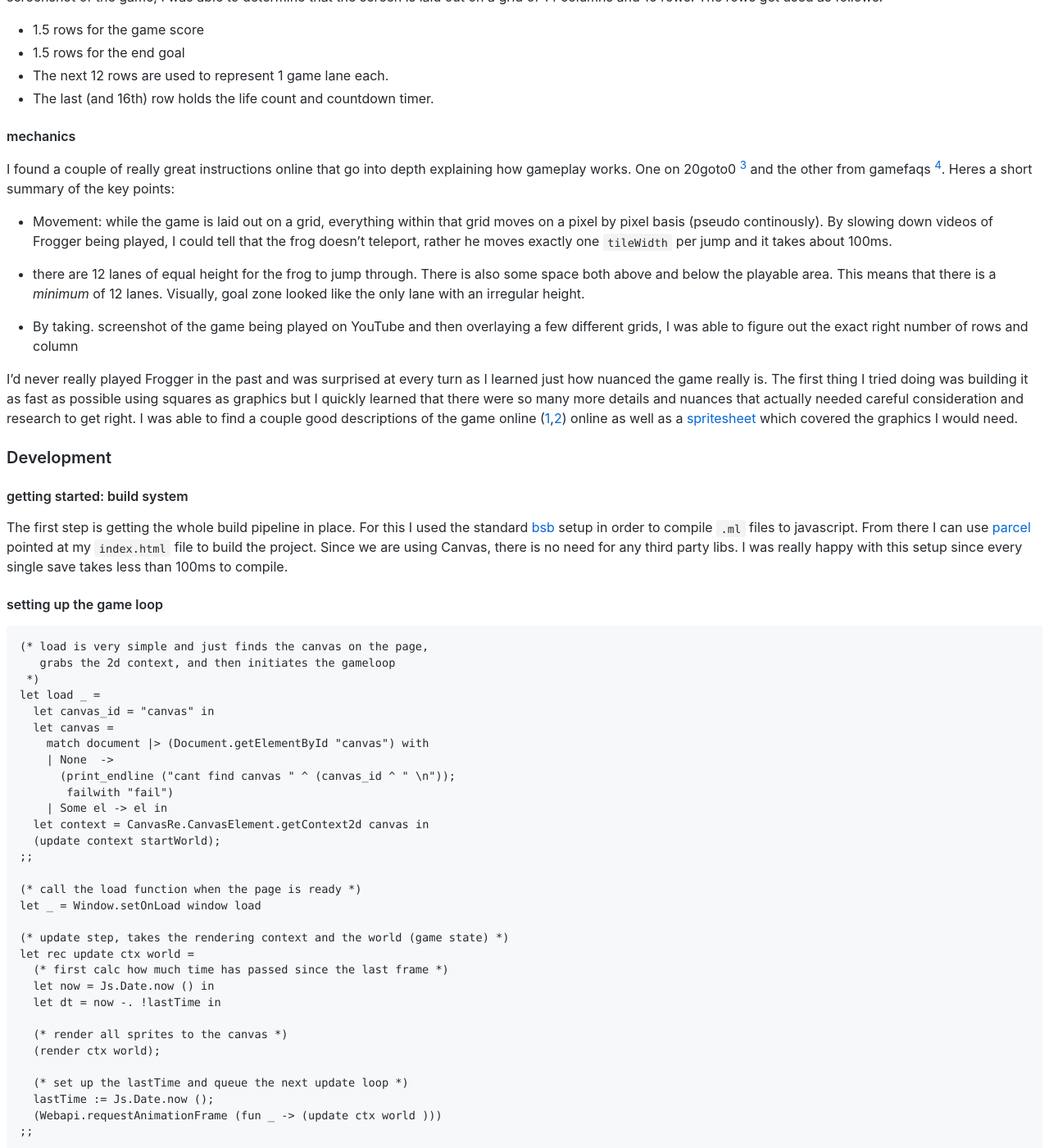
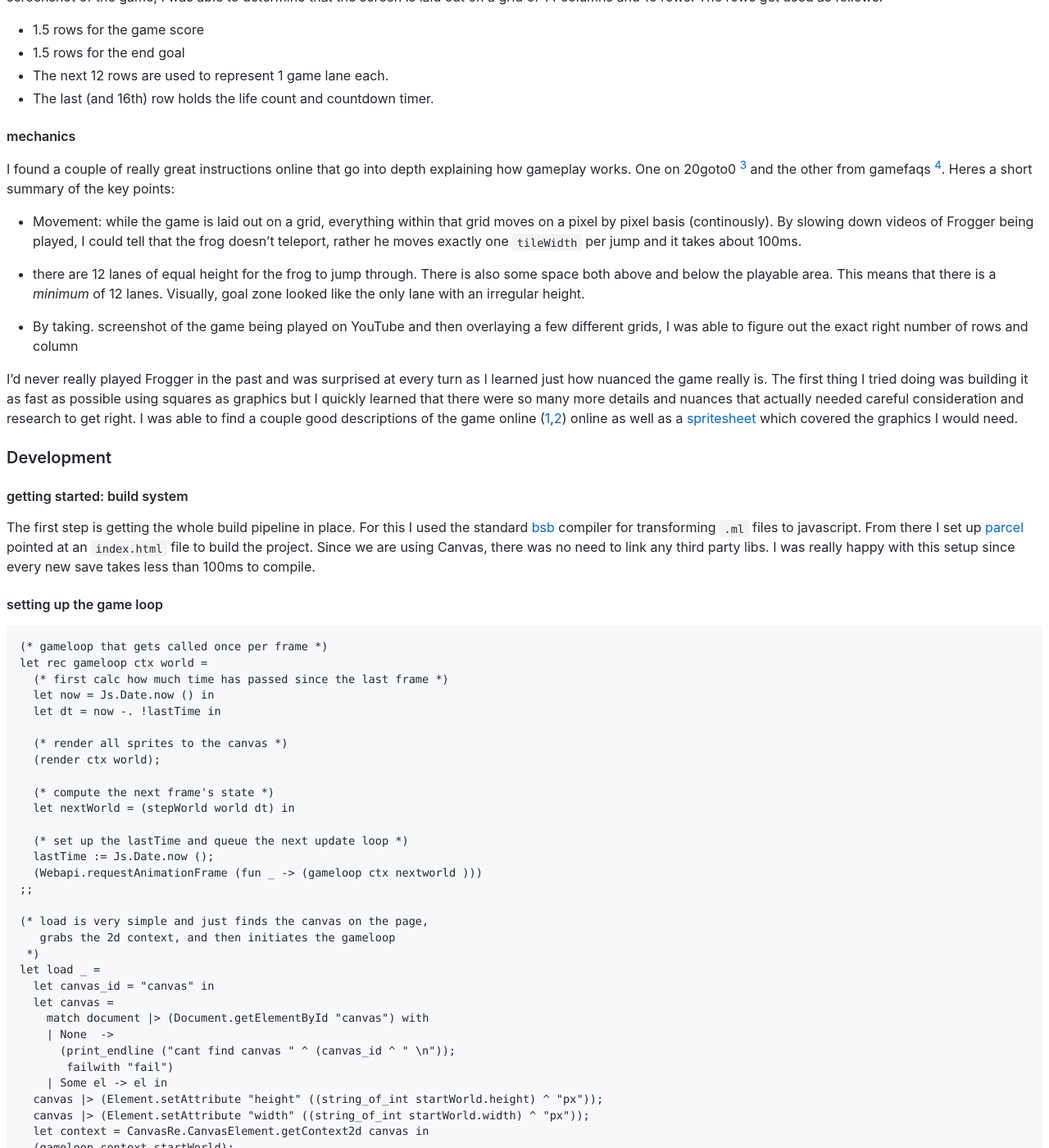
Before and after one commit to samouri/samouri.github.io, a Jekyll site: the page built from learning-bs.md, in a window 1280 px wide and 1400 px high, scrolled down 818 px. Shown: the whole window at 82% size. Built offline with Jekyll 4.4.1, drawn with Linux system fonts in a browser that asks for light colours; some of the changed text lies outside the part shown.

Commit message:
learning-bs

````diff
--- a/learning-bs.md
+++ b/learning-bs.md
@@ -20,7 +20,7 @@
 
 Like most impatient developers, the first thing I did was I dive right into development with absolutely no plan.  At the point where I had a sprite that could move via arrow keys, I came to the realization that nothing was feeling quite right.  There are so many little nuanced questions I needed to answer in order to be able to create a Frogger clone that felt true.  Questions like whether the game runs on a grid or in "continuous" space, how many frames are there in the frog's jump animation.  When the frog jumps, does he *slide* or *teleport*.  What is the aspect ratio of the screen? How much space should each lane take up? How does collision detection work?  Is the strictness of collision detection different depending on if the frog is colliding with a log, turtle, alligator, car, or the end goals?  All of these questions (and more) needed answering.  I used many sources to try to piece together everything I could, and the details and sources are below:
 
-#### **graphics**
+#### graphics
 
 I was able to determine that the game originally ran with raster graphics and resolution of 224 x 256 [^1].  By doing some calculations and also overlaying a ruler[^2] onto a screenshot of the game, I was able to determine that the screen is laid out on a grid of 14 columns and 16 rows.  The rows get used as follows:
 
@@ -29,11 +29,11 @@
 - The next 12 rows are used to represent 1 game lane each.
 - The last (and 16th) row holds the life count and countdown timer.
 
-#### **mechanics**
+#### mechanics
 
 I found a couple of really great instructions online that go into depth explaining how gameplay works. One on 20goto0 [^3] and the other from gamefaqs [^4].  Heres a short summary of the key points:
 
-- Movement: while the game is laid out on a grid, everything within that grid moves on a pixel by pixel basis (pseudo continously).  By slowing down videos of Frogger being played, I could tell that the frog doesn't teleport, rather he moves exactly one `tileWidth` per jump and it takes about 100ms.
+- Movement: while the game is laid out on a grid, everything within that grid moves on a pixel by pixel basis (continously).  By slowing down videos of Frogger being played, I could tell that the frog doesn't teleport, rather he moves exactly one `tileWidth` per jump and it takes about 100ms.
 
 - there are 12 lanes of equal height for the frog to jump through. There is also some space both above and below the playable area. This means that there is a _minimum_ of 12 lanes. Visually, goal zone looked like the only lane with an irregular height.
 
@@ -46,13 +46,30 @@
 
 ### Development
 
-#### **getting started: build system**
+#### getting started: build system
 
-The first step is getting the whole build pipeline in place.  For this I used the standard [bsb](https://bucklescript.github.io/docs/en/new-project.html) setup in order to compile `.ml` files to javascript. From there I can use [parcel](https://parceljs.org/) pointed at my `index.html` file to build the project.  Since we are using Canvas, there is no need for any third party libs. I was really happy with this setup since every single save takes less than 100ms to compile.
+The first step is getting the whole build pipeline in place.  For this I used the standard [bsb](https://bucklescript.github.io/docs/en/new-project.html) compiler for transforming  `.ml` files to javascript. From there I set up [parcel](https://parceljs.org/) pointed at an `index.html` file to build the project.  Since we are using Canvas, there was no need to link any third party libs. I was really happy with this setup since every new save takes less than 100ms to compile.
 
-#### **setting up the game loop**
+#### setting up the game loop
 
 ```ocaml
+(* gameloop that gets called once per frame *)
+let rec gameloop ctx world =
+  (* first calc how much time has passed since the last frame *)
+  let now = Js.Date.now () in
+  let dt = now -. !lastTime in
+
+  (* render all sprites to the canvas *)
+  (render ctx world);
+
+  (* compute the next frame's state *)
+  let nextWorld = (stepWorld world dt) in
+
+  (* set up the lastTime and queue the next update loop *)
+  lastTime := Js.Date.now ();
+  (Webapi.requestAnimationFrame (fun _ -> (gameloop ctx nextworld )))
+;;
+
 (* load is very simple and just finds the canvas on the page,
    grabs the 2d context, and then initiates the gameloop
  *)
@@ -64,43 +81,17 @@
       (print_endline ("cant find canvas " ^ (canvas_id ^ " \n"));
        failwith "fail")
     | Some el -> el in
-  let context = CanvasRe.CanvasElement.getContext2d canvas in
-  (update context startWorld);
-;;
-
-(* call the load function when the page is ready *)
-let _ = Window.setOnLoad window load
-
-(* update step, takes the rendering context and the world (game state) *)
-let rec update ctx world =
-  (* first calc how much time has passed since the last frame *)
-  let now = Js.Date.now () in
-  let dt = now -. !lastTime in
-
-  (* render all sprites to the canvas *)
-  (render ctx world);
-
-  (* set up the lastTime and queue the next update loop *)
-  lastTime := Js.Date.now ();
-  (Webapi.requestAnimationFrame (fun _ -> (update ctx world )))
-;;
-
-let load _ =
-  let canvas_id = "canvas" in
-  let canvas =
-    match document |> (Document.getElementById "canvas") with
-    | None  ->
-      (print_endline ("cant find canvas " ^ (canvas_id ^ " \n"));
-       failwith "fail")
-    | Some el -> el in
   canvas |> (Element.setAttribute "height" ((string_of_int startWorld.height) ^ "px"));
   canvas |> (Element.setAttribute "width" ((string_of_int startWorld.width) ^ "px"));
   let context = CanvasRe.CanvasElement.getContext2d canvas in
-  (update context startWorld);
+  (gameloop context startWorld);
 ;;
+
+(* initate the gameloop once the page is ready *)
+let _ = Window.setOnLoad window load
 ```
 
-### **sources**
+### sources
 
 [^1]: https://en.wikipedia.org/wiki/Frogger
 [^2]: ![Screenshot with Ruler](/frogger-ruler.png)
````
Also changed, not shown: other parts of learning-bs.md (+2 -2 lines).
